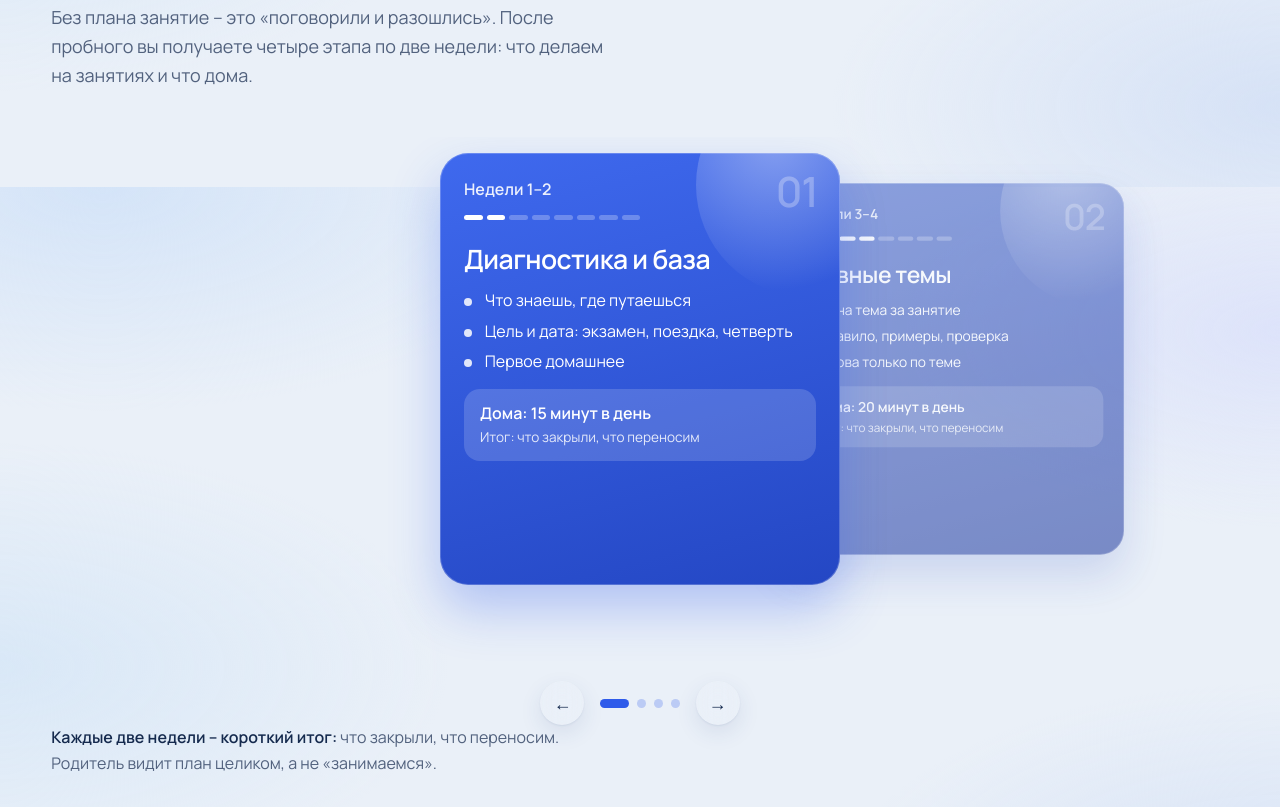
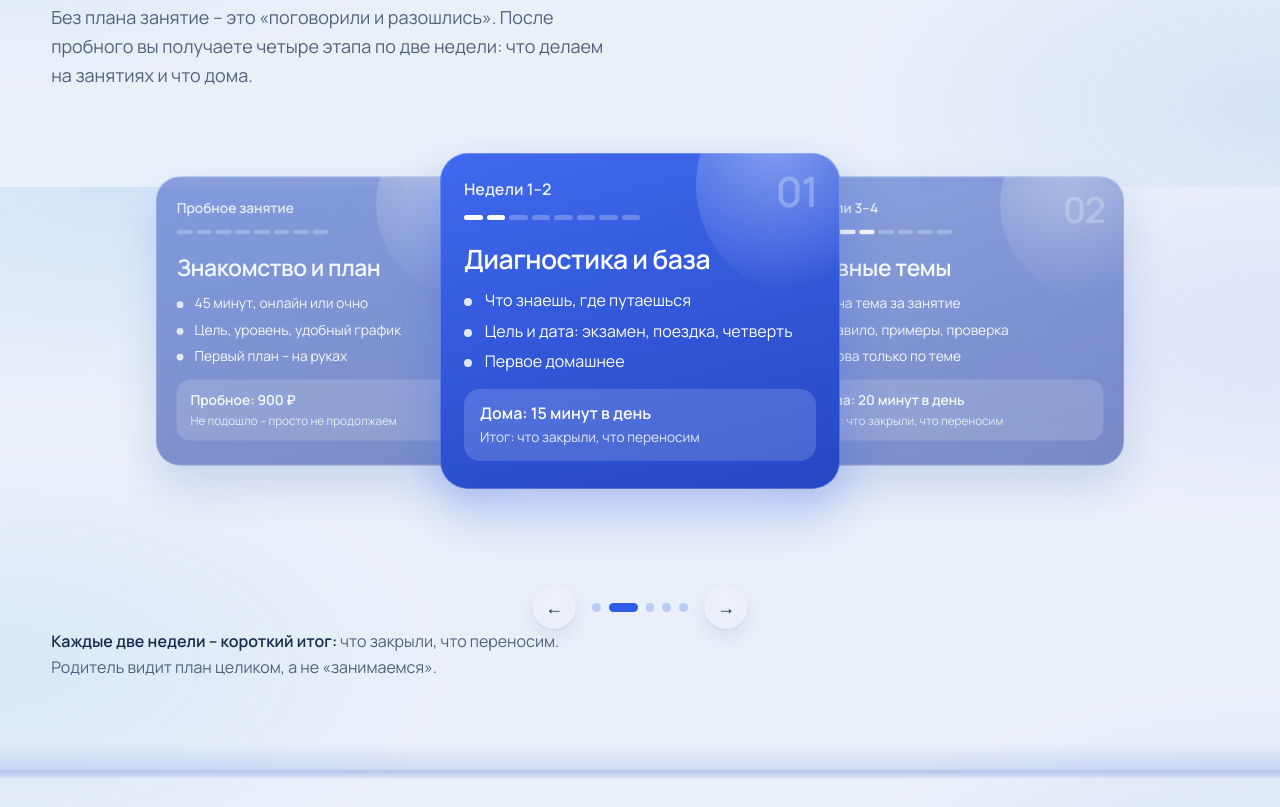
Before and after one commit to Iren167/repetitor-svoimi-slovami, a plain HTML site: page index.html in a window 1280 px wide. Shown: the part 2213-3020 px from the top of the page. Drawn offline with Linux system fonts and the light colour scheme; animation ran at ten frames a second.

Commit message:
Карусель: пятая карточка и меньше высота

```diff
--- a/index.html
+++ b/index.html
@@ -434,8 +434,8 @@
   .plan2__note { margin-top: var(--v-6); color: var(--v-ink-soft); font-size: var(--v-t-sm); max-width: 56ch; }
   .plan2__note b { color: var(--v-ink); font-weight: 600; }
   .cf { --cw: min(25rem, 78vw); margin-top: var(--v-7); }
-  .cf__track { position: relative; height: 33rem; overflow: hidden; touch-action: pan-y; outline-offset: 4px; }
-  .cf__card { position: absolute; left: 50%; top: 1rem; width: var(--cw); height: 27rem; padding: 1.5rem; border-radius: 28px; color: #fff; display: flex; flex-direction: column; cursor: pointer; overflow: hidden;
+  .cf__track { position: relative; height: 27rem; overflow: hidden; touch-action: pan-y; outline-offset: 4px; }
+  .cf__card { position: absolute; left: 50%; top: 1rem; width: var(--cw); height: 21rem; padding: 1.5rem; border-radius: 28px; color: #fff; display: flex; flex-direction: column; cursor: pointer; overflow: hidden;
     background: linear-gradient(165deg, #3F69EE 0%, #2447C4 100%); box-shadow: 0 24px 50px rgb(47 91 234 / .3), inset 0 0 0 1px rgb(255 255 255 / .22);
     transform: translateX(calc(-50% + var(--o, 0) * var(--cw) * .78)) scale(var(--s, 1)); opacity: var(--op, 1); z-index: var(--z, 1);
     transition: transform .5s var(--v-ease-out), opacity .5s var(--v-ease-out), filter .5s; filter: saturate(var(--sat, 1)); }
@@ -459,7 +459,7 @@
   .cf__dots { display: flex; gap: .5rem; align-items: center; }
   .cf__dots i { width: .55rem; height: .55rem; border-radius: 800px; background: rgb(47 91 234 / .25); transition: width .3s var(--v-ease-out), background-color .3s; }
   .cf__dots i.on { width: 1.8rem; background: var(--v-accent); }
-  @media (max-width: 860px) { .cf__track { height: 33rem; } .cf__card { height: 27rem; padding: 1.25rem; } }
+  @media (max-width: 860px) { .cf__track { height: 28.5rem; } .cf__card { height: 22.5rem; padding: 1.25rem; } }
   @media (prefers-reduced-motion: reduce) { .cf__card, .cf__dots i { transition: none; } }
 
   /* занятие: обычная сетка */
@@ -574,6 +574,14 @@
         </div>
         <div class="cf" data-cf data-v-in>
           <div class="cf__track" tabindex="0" role="group" aria-roledescription="карусель" aria-label="Этапы плана, листайте стрелками или свайпом">
+          <article class="cf__card" data-i="trial" aria-label="Пробное занятие: знакомство и диагностика">
+            <span class="cf__n" aria-hidden="true">00</span>
+            <p class="cf__week">Пробное занятие</p>
+            <span class="cf__bar" aria-hidden="true"><i></i><i></i><i></i><i></i><i></i><i></i><i></i><i></i></span>
+            <h3>Знакомство и план</h3>
+            <ul><li>45 минут, онлайн или очно</li><li>Цель, уровень, удобный график</li><li>Первый план – на руках</li></ul>
+            <p class="cf__foot"><b>Пробное: 900 ₽</b><span>Не подошло – просто не продолжаем</span></p>
+          </article>
           <article class="cf__card" data-i="0" aria-label="Недели 1–2: Диагностика и база">
             <span class="cf__n" aria-hidden="true">01</span>
             <p class="cf__week">Недели 1–2</p>
@@ -814,7 +822,7 @@
   // Карусель этапов плана: стрелки, точки, свайп, клавиши, клик по соседней карточке
   (function () {
     var box = document.querySelector('[data-cf]'); if (!box) return;
-    var cards = [].slice.call(box.querySelectorAll('.cf__card')), track = box.querySelector('.cf__track'), dotsEl = box.querySelector('.cf__dots'), cur = 0;
+    var cards = [].slice.call(box.querySelectorAll('.cf__card')), track = box.querySelector('.cf__track'), dotsEl = box.querySelector('.cf__dots'), cur = 1;
     cards.forEach(function (c, i) { var d = document.createElement('i'); dotsEl.appendChild(d); c.addEventListener('click', function () { if (i !== cur) go(i); }); });
     var dots = [].slice.call(dotsEl.children);
     function render() {
```
